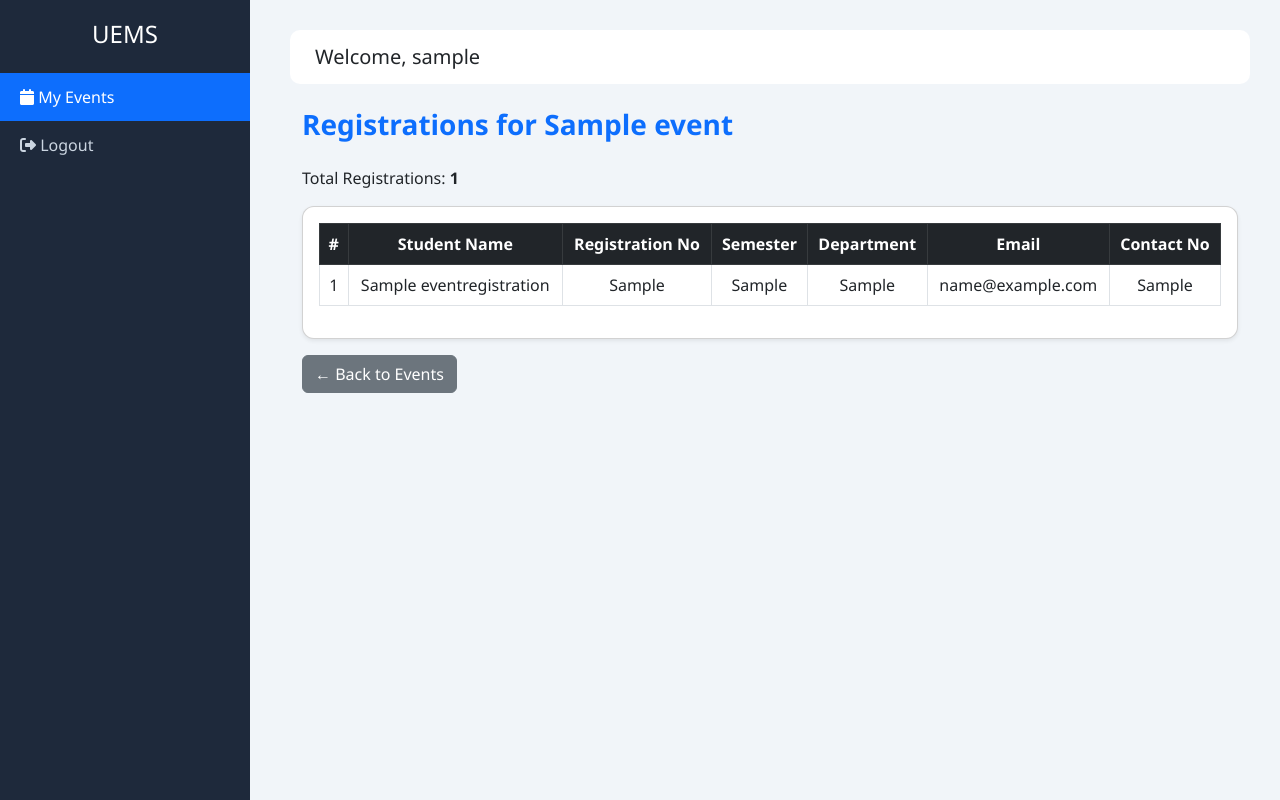
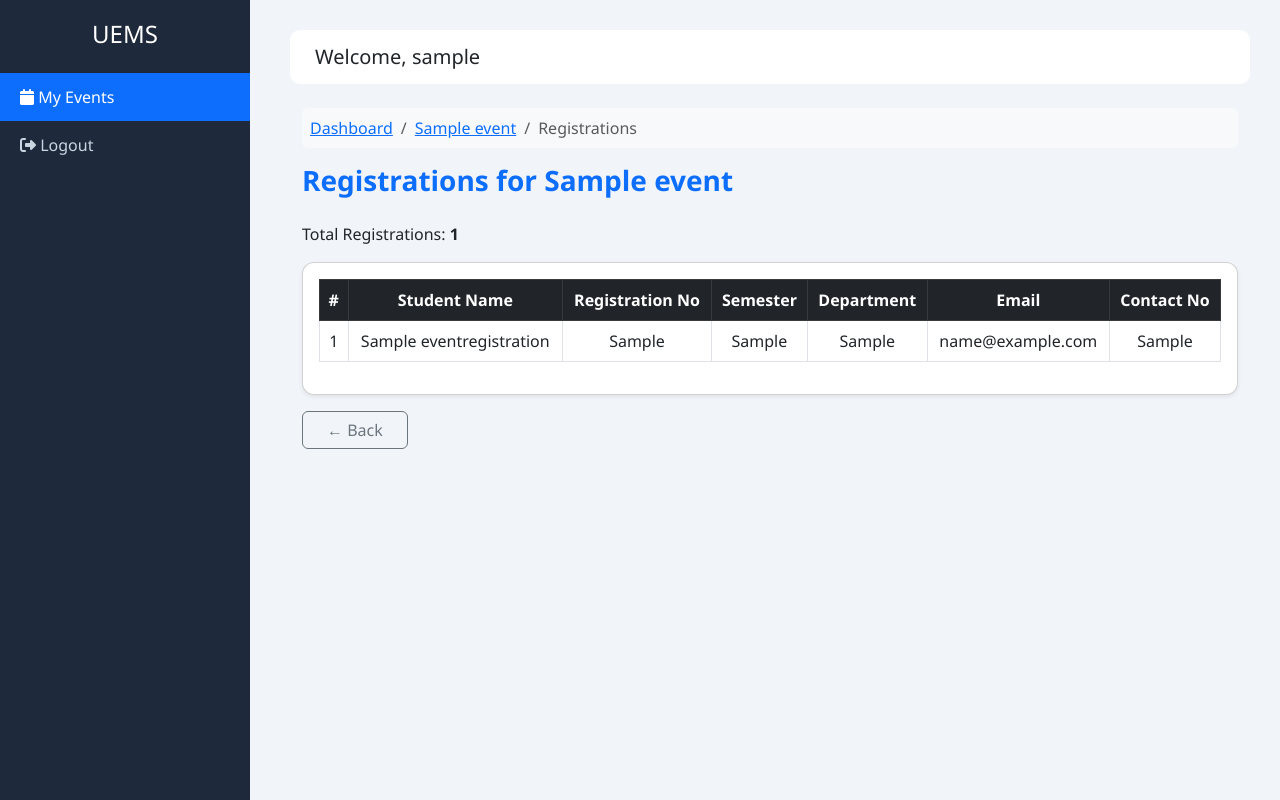
Before and after one commit to malikhasham712-tech/uems-final-year-project, a Django app: page /events/event_registrations/1/ in a window 1280 px wide. Run offline with Django 5.2, Linux system fonts and the light colour scheme; a user stored in the database is signed in; tables that the repository leaves empty hold one stand-in row (values such as "Sample post").

Commit message:
Back button work successfullyl

```diff
--- a/uems/events/templates/events/event_registrations.html
+++ b/uems/events/templates/events/event_registrations.html
@@ -3,6 +3,19 @@
 
 {% block content %}
 <div class="container mt-4">
+
+    <!-- Breadcrumb -->
+    <nav aria-label="breadcrumb" class="mb-3">
+      <ol class="breadcrumb bg-light p-2 rounded">
+        <li class="breadcrumb-item">
+            <a href="{% url 'my_events' %}">Dashboard</a>
+        </li>
+        <li class="breadcrumb-item">
+            <a href="{% url 'view_event' event.id %}">{{ event.name }}</a>
+        </li>
+        <li class="breadcrumb-item active">Registrations</li>
+      </ol>
+    </nav>
 
     <h3 class="mb-4 fw-bold text-primary">Registrations for {{ event.name }}</h3>
     <p>Total Registrations: <strong>{{ total }}</strong></p>
@@ -42,9 +55,23 @@
     <div class="alert alert-info text-center">No registrations yet.</div>
     {% endif %}
 
+    <!-- Smart Back Button -->
     <div class="mt-3">
-        <a href="{% url 'my_events' %}" class="btn btn-secondary">← Back to Events</a>
+        <button onclick="goBack()" class="btn btn-outline-secondary px-4">
+            ← Back
+        </button>
     </div>
 
 </div>
+
+<script>
+function goBack() {
+    if (document.referrer) {
+        window.history.back();
+    } else {
+        window.location.href = "{% url 'my_events' %}";
+    }
+}
+</script>
+
 {% endblock %}
```
Also changed, not shown: uems/events/templates/events/view_proposals.html (+49 -12 lines).
